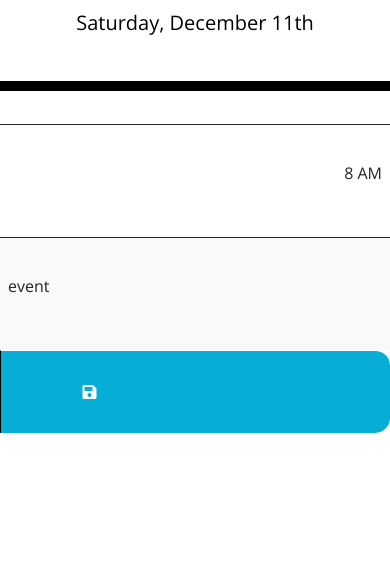
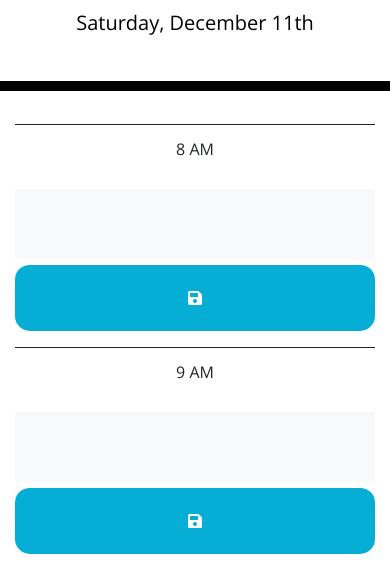
Before and after one commit to polizoto/work-day-scheduler, a plain HTML site: page index.html in a window 390 px wide. Shown: the part 256-822 px from the top of the page. Drawn offline with nearby package versions, Linux system fonts and the light colour scheme; a web font is replaced by a local one.

Commit message:
Edited JS to create HTML dynamically

```diff
--- a/assets/css/style.css
+++ b/assets/css/style.css
@@ -34,7 +34,7 @@ textarea{
 
 .row {
   white-space: pre-wrap;
-  height: 80px;
+  /* height: 80px; */
   border-top: 1px solid white;;
 }
 
@@ -81,23 +81,34 @@ button {
   color: white;
 }
 
-/* .row {
-  border-top: 1px solid;
-} */
-
 .time-block {
   border-top: 1px solid;
-  /* border-right: 2px solid;
-  border-color: gray; */
 }
 
-/* .note {
-  border-top: 1px solid;
-  border-color: gray;
+@media screen and (max-width: 768px) {
+  .row {
+    margin: 15px 0px;
+  }
+
+  .time-block, .description, .saveBtn {
+    justify-content: center;
+    align-items: center;
+    padding: 40px;
+  }
+
+  .description {
+    min-height: 70px;
+    border-top: none;
+  }
+
+  .time-block {
+    padding: 500px;
+  }
+
+  .saveBtn {
+    margin-top: 5px;
+    border-left: none;
+    border-radius: 15px;
+  }
+
 }
-
-.save {
-  border-top: 1px solid;
-  border-left: 2px solid;
-  border-color: gray;
-} */
--- a/assets/js/script.js
+++ b/assets/js/script.js
@@ -1,3 +1,46 @@
 var date = moment().format('dddd, MMMM Do');
+var currentTime = moment().format("HH:mm A")
+var result8 = '08:00 AM'
+var result10 = '05:00 PM'
+var time = moment(currentTime, "HH:mm A")
+var newTime = moment(result8, "HH:mm A")
+var newTime2 = moment(result10, "HH:mm A")
+var newTime3 = moment().set("hour", 8)
+
+if (moment(newTime2).isAfter(moment(time))) {
+    console.log(newTime2 + " is after " + time);
+}
+else {
+    console.log(newTime2 + " is earlier than " + time);
+}
+console.log(newTime.format("H A"));
+console.log(newTime3.format("H A"));
+
+for (var i = 8; i < 18; i++) {
+    var newRow = $("<div>")
+    .attr('id', 'timeblock' + i)
+    .addClass("row")
+    var getTime = moment().set("hour", i).format("h A")
+    var newTimeBlock = $("<div>")
+    .addClass("time-block col-sm-12 col-md-3 col-lg-1 p-3 d-flex")
+    var timeBlock = $("<p>")
+    .text(getTime);
+    newTimeBlock.append(timeBlock)
+    var newEventBlock = $("<div>")
+    .addClass("description col-sm-12 col-md-6 col-lg-10 bg-light p-2 d-flex")
+    var eventBlock = $("<p>")
+    newEventBlock.append(eventBlock)
+    var newSaveBlock = $("<div>")
+    .addClass("p-4 saveBtn col-sm-12 col-md-3 col-lg-1 d-flex justify-content-center")
+    var newButton = $("<button>")
+    .attr("title", "Save")
+    .addClass("px-2 d-flex")
+    var newIcon = $("<i>")
+    .addClass("fas fa-save")
+    newButton.append(newIcon)
+    newSaveBlock.append(newButton)
+    newRow.append(newTimeBlock, newEventBlock, newSaveBlock)
+    $("#container").append(newRow);
+}
 
 $("#currentDay").text(date)
--- a/index.html
+++ b/index.html
@@ -31,21 +31,8 @@
       <p class="lead">A simple calendar app for scheduling your work day</p>
       <p id="currentDay" class="lead"></p>
     </header>
-    <div class="container">
+    <div id ="container" class="container">
       <!-- Timeblocks go here -->
-      <div class="row">
-        <div class="time-block col-sm-12 col-md-3 col-lg-1 p-2">
-          <p>8 AM</p>
-        </div>
-        <div class="description col-sm-12 col-md-6 col-lg-10 bg-light p-2">
-          <p>event</p>
-        </div>
-        <div class="saveBtn col-sm-12 col-md-3 col-lg-1 p-3">
-          <button title="Save" class="px-4"><i class="fas fa-save"></i></button>
-        </div>
-      </div>
-      <!-- More Timeblocks go here -->
-
     </div>
     <script src="https://code.jquery.com/jquery-3.4.1.min.js"></script>
     <script src="https://cdnjs.cloudflare.com/ajax/libs/moment.js/2.18.1/moment.min.js"></script>
```
